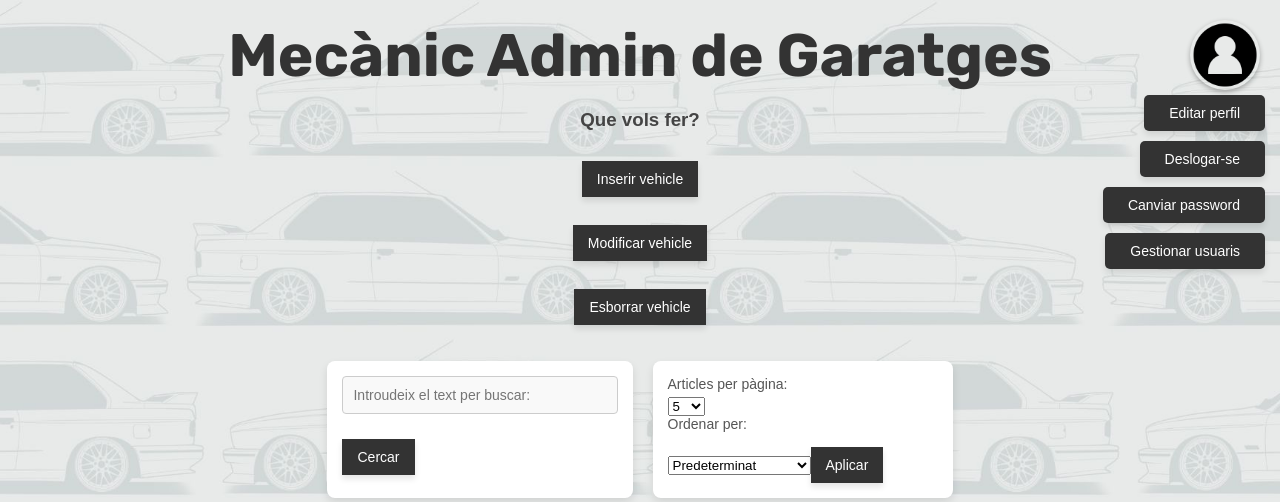
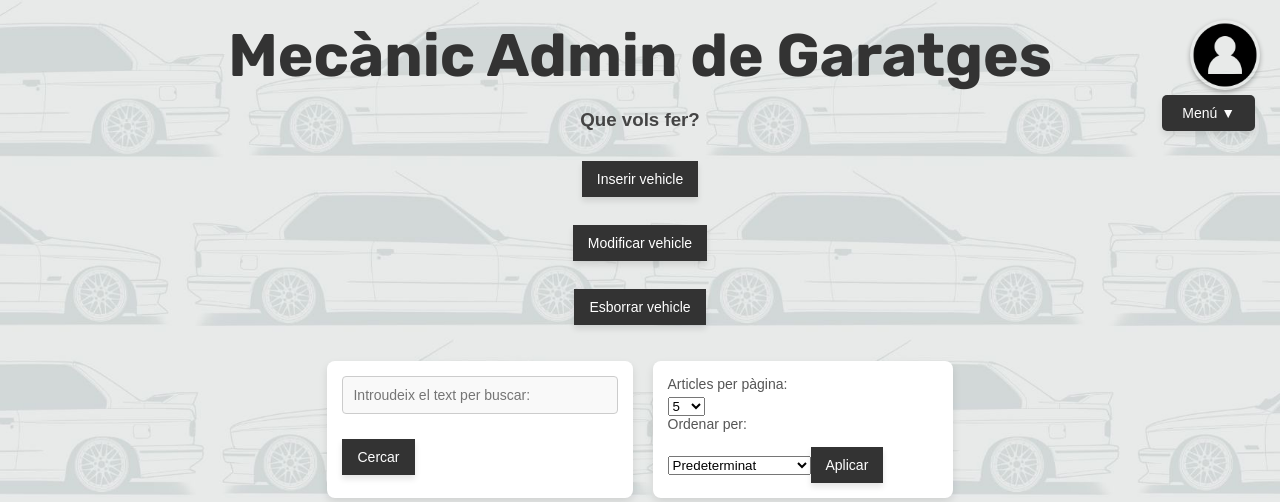
Before and after one commit to mhornos/pr6_backend_mhornos, a PHP site: page /Servidor/ in a window 1280 px wide. Shown: the top 502 px of the page. Run offline with PHP 8.4, Linux system fonts and the light colour scheme; the visitor is signed in with stand-in values (Sample User, id 1); data comes from the database, SQL or seed files in the repository.

Commit message:
dropdown menu

```diff
--- a/Estils/estils.css
+++ b/Estils/estils.css
@@ -26,12 +26,14 @@ body {
 
 /* Navbar */
 .navbar {
-    position: absolute;
+    position: fixed;
     top: 20px;
     right: 20px;
     display: flex;
     flex-direction: column;
     align-items: flex-end;
+    z-index: 1000;
+
 }
 
 .navbar button {
@@ -360,3 +362,56 @@ a button {
     display: flex; /* Utiliza Flexbox para alinear los formularios */
     gap: 20px; /* Espacio entre los formularios */
 }
+
+
+
+/* Dropdown Container */
+.dropdown {
+    position: relative;
+    display: inline-block;
+}
+
+/* Botón principal del dropdown */
+.dropbtn {
+    background-color: #333;
+    color: white;
+    padding: 10px 20px;
+    border: none;
+    cursor: pointer;
+    border-radius: 5px;
+    transition: background-color 0.3s, transform 0.3s;
+}
+
+.dropbtn:hover {
+    background-color: #7a7a7a;
+    transform: scale(1.05); /* Efecto de zoom suave */
+}
+
+/* Contenido del dropdown (inicialmente oculto) */
+.dropdown-content {
+    display: none;
+    position: absolute;
+    background-color: #333;
+    min-width: 160px;
+    z-index: 1;
+    border-radius: 5px;
+    right: 0; /* Asegura que el menú se alinee al borde derecho */
+
+}
+
+/* Estilo de los enlaces dentro del dropdown */
+.dropdown-content a {
+    color: white;
+    padding: 12px 16px;
+    text-decoration: none;
+    display: block;
+}
+
+.dropdown-content a:hover {
+    background-color: #7a7a7a;
+}
+
+/* Mostrar el contenido del dropdown al pasar el ratón sobre el contenedor */
+.dropdown:hover .dropdown-content {
+    display: block;
+}
--- a/Vistes/navbar.php
+++ b/Vistes/navbar.php
@@ -23,6 +23,9 @@ require_once "Model/editarPerfil.php";
             <div class="imatge-perfil">
                 <img src="<?php echo htmlspecialchars(obtenirImatge($_SESSION['usuari'])); ?>" alt="">
             </div>
+            <div class="dropdown">
+                <button class="dropbtn">Menú ▼</button>
+                <div class="dropdown-content">
                     <a href="Vistes/EditarPerfil.php"><button>Editar perfil</button></a>
                     <a href="Controlador/logout.php"><button>Deslogar-se</button></a>
                     <a href="Vistes/CanviarPassw.php"><button>Canviar password</button></a>
@@ -30,6 +33,8 @@ require_once "Model/editarPerfil.php";
                     <?php if ($_SESSION['usuari'] === 'admin') { ?>
                         <a href="Vistes/Usuaris.php"><button>Gestionar usuaris</button></a><br><br>
                     <?php } ?>
+                </div>
+            </div>
         </div>
 
         <!-- 3 botons que ens envien al document corresponent per tractar les dades -->
@@ -49,8 +54,13 @@ require_once "Model/editarPerfil.php";
     <!-- si l'usuari no està logat -->
     <?php } else { ?>
         <div class="navbar">
+            <div class="dropdown">
+                <button class="dropbtn">Menú ▼</button>
+                <div class="dropdown-content">
                     <a href="Vistes/Login.php"><button>Logar-se</button></a>
                     <a href="Vistes/Register.php"><button>Registrar-se</button></a>
+                </div>
+            </div>
         </div>
     <?php } ?>
 </body>
```
Lines whose indentation alone changed are shown as unchanged.
